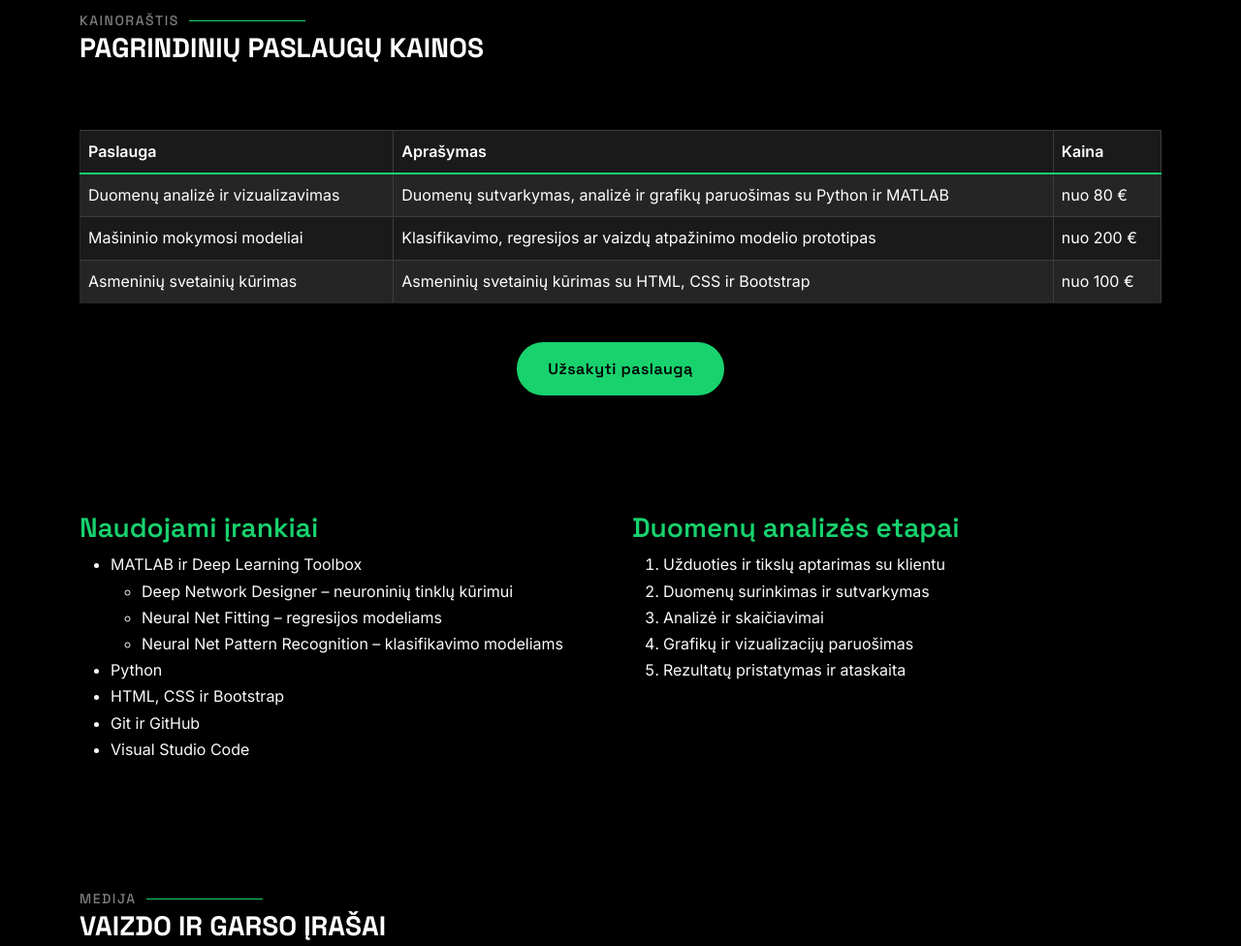
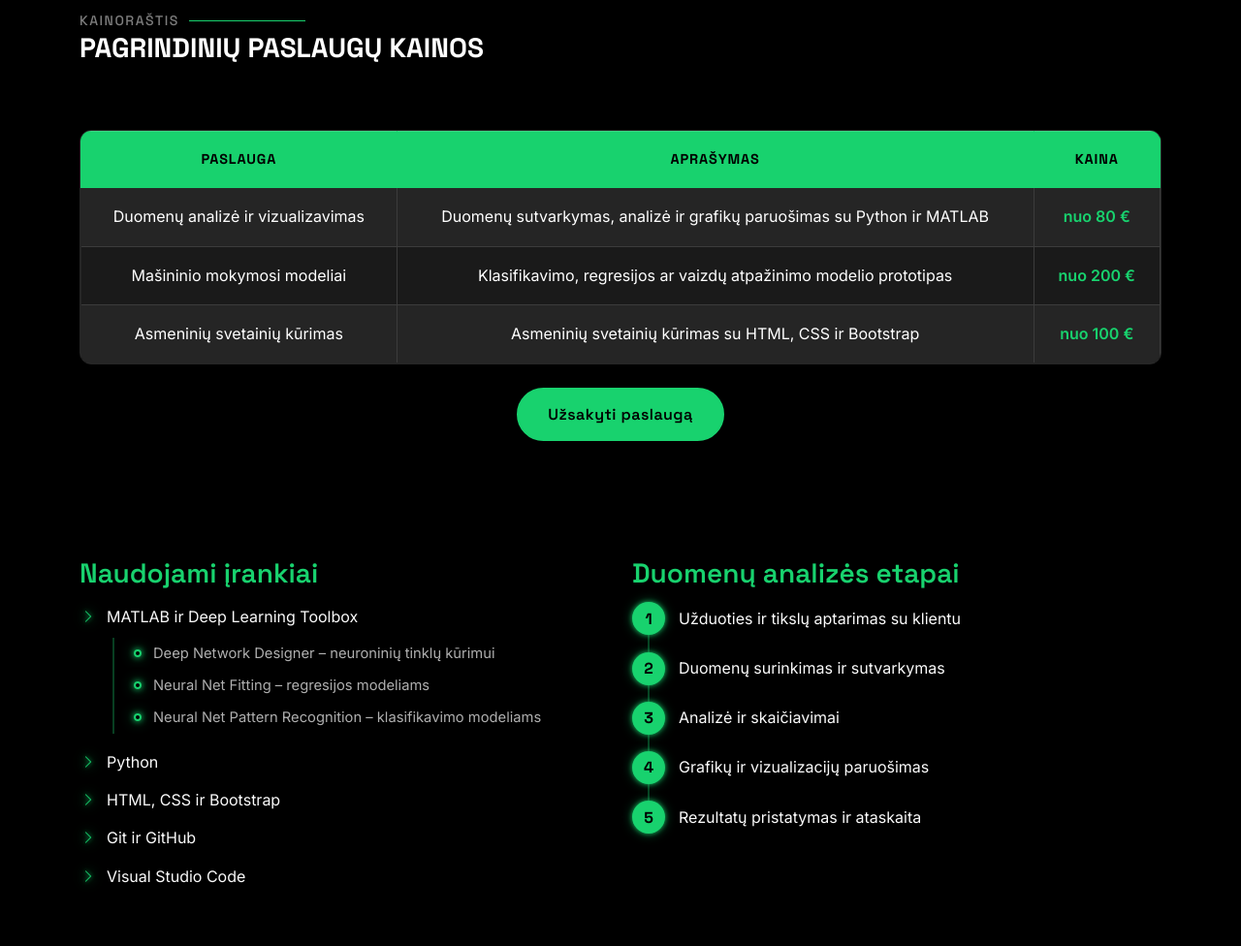
Before and after one commit to Kesstas/KestutisLiutkus.github.io, a plain HTML site: page services.html in a window 1280 px wide. Shown: the part 1200-2176 px from the top of the page at 97% size. Drawn offline with Linux system fonts and the light colour scheme.

Commit message:
finishing touches on the styling

```diff
--- a/assets/css/custom.css
+++ b/assets/css/custom.css
@@ -484,6 +484,155 @@ p {
   font-weight: 600;
 }
 
+/* ---------- Papildoma: Paslaugų sąrašai ---------- */
+
+/* Nenumeruotas sąrašas: vietoj taškų žalios rodyklės (::before), kaip Apie ir Patirtyje */
+#process ul {
+  list-style: none;
+  padding-left: 0;
+}
+
+#process ul > li {
+  position: relative;
+  padding: 6px 0 6px 28px;
+}
+
+#process ul > li::before {
+  content: "\f285";
+  font-family: "bootstrap-icons";
+  position: absolute;
+  left: 2px;
+  top: 8px;
+  font-size: 14px;
+  color: var(--accent-color);
+}
+
+/* Vienodas žalias švytėjimas visoms sąrašų rodyklėms: Apie, Patirtis, Paslaugos */
+.about .content ul i,
+.resume .resume-item ul li::before,
+#process ul > li::before {
+  text-shadow: 0 0 4px var(--accent-color), 0 0 12px var(--accent-color), 0 0 20px color-mix(in srgb, var(--accent-color), transparent 40%);
+}
+
+/* Įdėtinis sąrašas: atitrauktas, su vertikalia linija, tuščiaviduriais apskritimais ir blankesniu tekstu */
+#process ul ul {
+  margin: 8px 0 4px 6px;
+  padding-left: 18px;
+  border-left: 2px solid color-mix(in srgb, var(--accent-color), transparent 70%);
+}
+
+#process ul ul > li {
+  padding: 4px 0 4px 22px;
+  font-size: 0.92rem;
+  color: color-mix(in srgb, var(--default-color), transparent 30%);
+}
+
+#process ul ul > li::before {
+  content: "";
+  left: 2px;
+  top: 12px;
+  width: 8px;
+  height: 8px;
+  border: 2px solid var(--accent-color);
+  border-radius: 50%;
+  text-shadow: none;
+  box-shadow: 0 0 6px var(--accent-color), 0 0 14px color-mix(in srgb, var(--accent-color), transparent 40%);
+}
+
+/* Numeruotas sąrašas: skaičiai per CSS skaitiklį, žaliuose apskritimuose */
+#process ol {
+  list-style: none;
+  padding-left: 0;
+  counter-reset: etapas;
+}
+
+#process ol > li {
+  position: relative;
+  counter-increment: etapas;
+  padding: 8px 0 8px 48px;
+  margin-bottom: 8px;
+}
+
+#process ol > li::before {
+  content: counter(etapas);
+  position: absolute;
+  left: 0;
+  top: 50%;
+  transform: translateY(-50%);
+  width: 34px;
+  height: 34px;
+  border-radius: 50%;
+  background-color: var(--accent-color);
+  color: var(--contrast-color);
+  box-shadow: 0 0 5px color-mix(in srgb, var(--accent-color), transparent 20%), 0 0 12px color-mix(in srgb, var(--accent-color), transparent 55%);
+  font-family: var(--heading-font);
+  font-weight: 700;
+  display: flex;
+  align-items: center;
+  justify-content: center;
+}
+
+/* Vertikali linija, jungianti etapus */
+#process ol > li:not(:last-child)::after {
+  content: "";
+  position: absolute;
+  left: 16px;
+  top: calc(50% + 17px);
+  height: calc(100% - 26px);
+  width: 2px;
+  background-color: color-mix(in srgb, var(--accent-color), transparent 70%);
+}
+
+/* ---------- Papildoma: kainoraščio lentelė ---------- */
+
+/* Lentelė su suapvalintais kampais ir šešėliu */
+#pricing .table-responsive {
+  border-radius: 12px;
+  overflow: hidden;
+  box-shadow: 0 8px 25px rgba(0, 0, 0, 0.45);
+  border: 1px solid color-mix(in srgb, var(--default-color), transparent 85%);
+}
+
+#pricing .table {
+  margin-bottom: 0;
+}
+
+/* c) Vienodi vidiniai tarpai ir turinys centre */
+#pricing .table th,
+#pricing .table td {
+  padding: 16px 20px;
+  text-align: center;
+  vertical-align: middle;
+}
+
+/* a) Antraštinė eilutė: žalias fonas, juodas tekstas, didžiosios raidės */
+#pricing .table thead th {
+  --bs-table-bg: var(--accent-color);
+  --bs-table-color: var(--contrast-color);
+  font-family: var(--heading-font);
+  font-weight: 700;
+  text-transform: uppercase;
+  letter-spacing: 0.06em;
+  font-size: 0.9rem;
+  border-color: var(--accent-color);
+}
+
+/* Kainos stulpelis paryškintas */
+#pricing .table tbody td:last-child {
+  color: var(--accent-color);
+  font-weight: 600;
+  white-space: nowrap;
+}
+
+/* b) Zebra (iš table-striped) + eilutės paryškinimas užvedus pelę */
+#pricing .table tbody tr > * {
+  transition: background-color 0.2s ease, box-shadow 0.2s ease;
+}
+
+#pricing .table tbody tr:hover > * {
+  --bs-table-bg-state: color-mix(in srgb, var(--accent-color), transparent 85%);
+}
+
 /* Projektai: didinimo ikona kampe, kad neuždengtų aprašymo */
 .portfolio .portfolio-content .portfolio-info .preview-link {
   left: auto;
```
